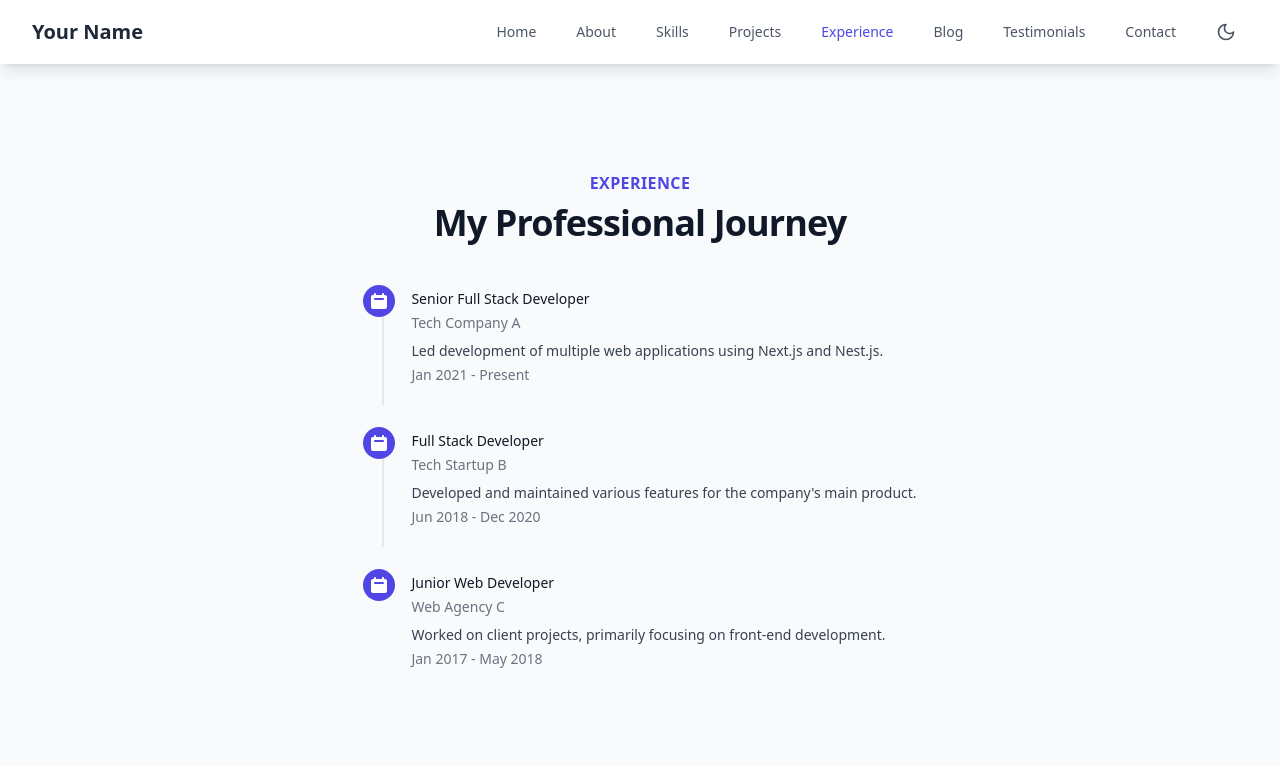
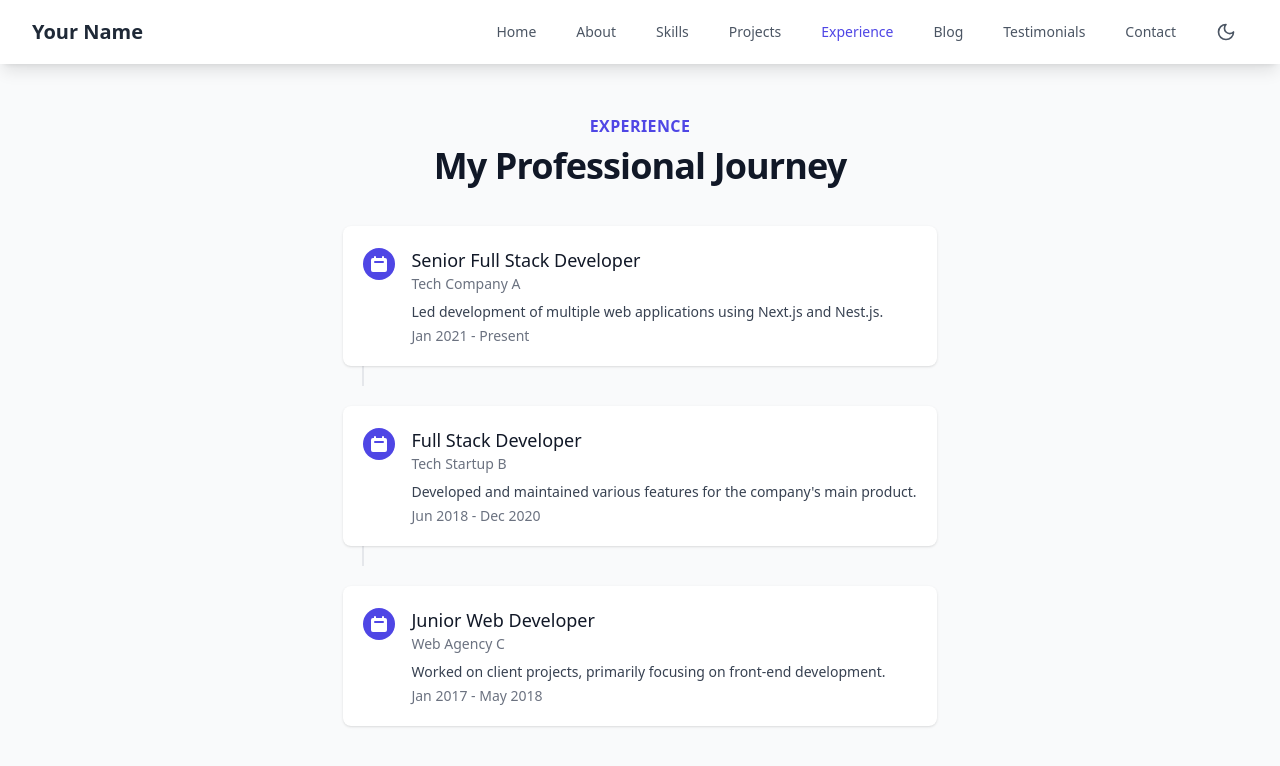
Before and after one commit to kingpin-ay/dynamic-portfolio, a Next.js app: page /user/1/experience in a window 1280 px wide. Shown: the top 766 px of the page. Built offline with nearby package versions, Linux system fonts and the light colour scheme; what next would draw is missing.

Commit message:
style: experience page fix

```diff
--- /dev/null
+++ b/app/_components/common/TopMainHeadingText.tsx
@@ -0,0 +1,11 @@
+interface TopMainHeadingTextProps {
+  text: string;
+}
+
+export default function TopMainHeadingText({ text }: TopMainHeadingTextProps) {
+  return (
+    <p className="mt-2 text-3xl leading-8 font-extrabold tracking-tight text-gray-900 dark:text-white sm:text-4xl">
+      {text}
+    </p>
+  );
+}
--- /dev/null
+++ b/app/_components/common/TopSubHeadingText.tsx
@@ -0,0 +1,11 @@
+interface TopSubHeadingTextProps {
+  text: string;
+}
+
+export default function TopSubHeadingText({ text }: TopSubHeadingTextProps) {
+  return (
+    <h2 className="text-base text-indigo-600 dark:text-indigo-400 font-semibold tracking-wide uppercase">
+      {text}
+    </h2>
+  );
+}
--- a/app/user/[username]/about/page.tsx
+++ b/app/user/[username]/about/page.tsx
@@ -1,13 +1,12 @@
+import TopMainHeadingText from "@/app/_components/common/TopMainHeadingText";
+import TopSubHeadingText from "@/app/_components/common/TopSubHeadingText";
+
 export default function About() {
   return (
     <div className="max-w-7xl mx-auto px-4 sm:px-6 lg:px-8">
       <div className="lg:text-center">
-        <h2 className="text-base text-gray-900 dark:text-white font-semibold tracking-wide uppercase">
-          About Me
-        </h2>
-        <p className="mt-2 text-3xl leading-8 font-extrabold tracking-tight text-indigo-600 dark:text-indigo-400 sm:text-4xl">
-          My Journey as a Developer
-        </p>
+        <TopSubHeadingText text="Skills" />
+        <TopMainHeadingText text="My Tech Stack" />
         <p className="mt-4 max-w-2xl text-xl text-gray-500 dark:text-gray-400 lg:mx-auto">
           With a passion for technology and problem-solving, I've embarked on an
           exciting journey in the world of web development. From my first
--- a/app/user/[username]/experience/page.tsx
+++ b/app/user/[username]/experience/page.tsx
@@ -1,3 +1,23 @@
+import TopMainHeadingText from "@/app/_components/common/TopMainHeadingText";
+import TopSubHeadingText from "@/app/_components/common/TopSubHeadingText";
+
+interface ExperienceProps {
+  company: string;
+  position: string;
+  duration: string;
+  description: string;
+}
+
+interface ExperienceVerticalBlockProps {
+  experience: ExperienceProps;
+  index: number;
+  totalNumberOfExperiences: number;
+}
+
+interface ExperienceVerticalProps {
+  experiences: ExperienceProps[];
+}
+
 const experiences = [
   {
     company: "Tech Company A",
@@ -24,29 +44,51 @@ const experiences = [
 
 export default function Experience() {
   return (
-    <section id="experience" className="py-20 bg-gray-50">
     <div className="max-w-7xl mx-auto px-4 sm:px-6 lg:px-8">
       <div className="lg:text-center">
-          <h2 className="text-base text-indigo-600 font-semibold tracking-wide uppercase">
-            Experience
-          </h2>
-          <p className="mt-2 text-3xl leading-8 font-extrabold tracking-tight text-gray-900 sm:text-4xl">
-            My Professional Journey
-          </p>
+        <TopSubHeadingText text="Experience" />
+        <TopMainHeadingText text="My Professional Journey" />
       </div>
       <div className="mt-10">
+        <ExperienceVerticalJourneyComponent experiences={experiences} />
+      </div>
+    </div>
+  );
+}
+
+function ExperienceVerticalJourneyComponent({
+  experiences,
+}: ExperienceVerticalProps) {
+  return (
     <div className="space-y-10">
       {experiences.map((exp, index) => (
-              <div key={index} className="relative">
-                {index !== experiences.length - 1 && (
+        <ExperienceVerticalBlock
+          experience={exp}
+          index={index}
+          key={index}
+          totalNumberOfExperiences={experiences.length}
+        />
+      ))}
+    </div>
+  );
+}
+
+function ExperienceVerticalBlock({
+  experience: exp,
+  index,
+  totalNumberOfExperiences,
+}: ExperienceVerticalBlockProps) {
+  return (
+    <div className="relative">
+      {index !== totalNumberOfExperiences - 1 && (
         <div
-                    className="absolute top-5 left-5 -ml-px h-full w-0.5 bg-gray-200"
+          className="absolute top-5 left-5 -ml-px h-full w-0.5 bg-gray-200 dark:bg-gray-700"
           aria-hidden="true"
         ></div>
       )}
-                <div className="relative flex items-start">
+      <div className="relative flex items-start bg-white dark:bg-gray-800 shadow rounded-lg p-5 transition-colors duration-200">
         <span className="h-9 flex items-center">
-                    <span className="relative z-10 w-8 h-8 flex items-center justify-center bg-indigo-600 rounded-full">
+          <span className="relative z-10 w-8 h-8 flex items-center justify-center bg-indigo-600 dark:bg-indigo-500 rounded-full">
             <svg
               className="w-5 h-5 text-white"
               xmlns="http://www.w3.org/2000/svg"
@@ -62,28 +104,21 @@ export default function Experience() {
             </svg>
           </span>
         </span>
-                  <div className="min-w-0 flex-1 ml-4 pt-1.5">
-                    <div>
-                      <p className="text-sm font-medium text-gray-900">
+        <div className="min-w-0 flex-1 ml-4">
+          <h3 className="text-lg font-medium text-gray-900 dark:text-white">
             {exp.position}
-                      </p>
-                      <p className="mt-1 text-sm text-gray-500">
+          </h3>
+          <p className="text-sm text-gray-500 dark:text-gray-400">
             {exp.company}
           </p>
-                    </div>
-                    <div className="mt-2 text-sm text-gray-700">
-                      <p>{exp.description}</p>
-                    </div>
-                    <div className="mt-1 text-sm text-gray-500">
-                      <p>{exp.duration}</p>
+          <p className="mt-2 text-sm text-gray-700 dark:text-gray-300">
+            {exp.description}
+          </p>
+          <p className="mt-1 text-sm text-gray-500 dark:text-gray-400">
+            {exp.duration}
+          </p>
         </div>
       </div>
     </div>
-              </div>
-            ))}
-          </div>
-        </div>
-      </div>
-    </section>
   );
 }
--- a/app/user/[username]/projects/page.tsx
+++ b/app/user/[username]/projects/page.tsx
@@ -1,5 +1,7 @@
 import Image from "next/image";
 import { Github, ExternalLink } from "lucide-react";
+import TopMainHeadingText from "@/app/_components/common/TopMainHeadingText";
+import TopSubHeadingText from "@/app/_components/common/TopSubHeadingText";
 
 const projects = [
   {
@@ -23,12 +25,8 @@ export default function Projects() {
   return (
     <div className="max-w-7xl mx-auto px-4 sm:px-6 lg:px-8">
       <div className="lg:text-center">
-        <h2 className="text-base text-indigo-600 dark:text-indigo-400 font-semibold tracking-wide uppercase">
-          Projects
-        </h2>
-        <p className="mt-2 text-3xl leading-8 font-extrabold tracking-tight text-gray-900 dark:text-white sm:text-4xl">
-          My Recent Work
-        </p>
+        <TopSubHeadingText text="Projects" />
+        <TopMainHeadingText text="My Recent Work" />
       </div>
       <div className="mt-10">
         <div className="grid grid-cols-1 gap-10 sm:grid-cols-2 lg:grid-cols-3">
--- a/app/user/[username]/skills/page.tsx
+++ b/app/user/[username]/skills/page.tsx
@@ -1,3 +1,5 @@
+import TopMainHeadingText from "@/app/_components/common/TopMainHeadingText";
+import TopSubHeadingText from "@/app/_components/common/TopSubHeadingText";
 import { Code, Database, Server, Layout, LucideProps } from "lucide-react";
 
 const skills = [
@@ -23,12 +25,8 @@ export default function Skills() {
   return (
     <div className="max-w-7xl mx-auto px-4 sm:px-6 lg:px-8">
       <div className="lg:text-center">
-        <h2 className="text-base text-indigo-600 dark:text-indigo-400 font-semibold tracking-wide uppercase">
-          Skills
-        </h2>
-        <p className="mt-2 text-3xl leading-8 font-extrabold tracking-tight text-gray-900 dark:text-white sm:text-4xl">
-          My Tech Stack
-        </p>
+        <TopSubHeadingText text="Skills" />
+        <TopMainHeadingText text="My Tech Stack" />
       </div>
       <div className="mt-10">
         <div className="grid grid-cols-1 gap-10 sm:grid-cols-2 lg:grid-cols-4">
```
Lines whose indentation alone changed are shown as unchanged.
